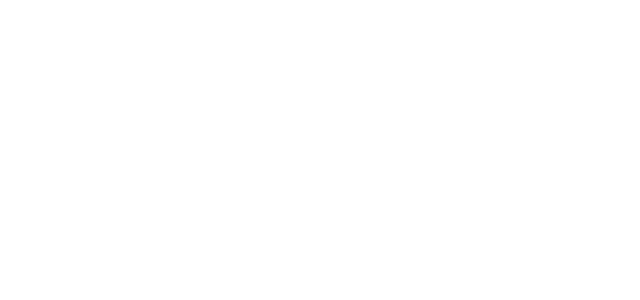
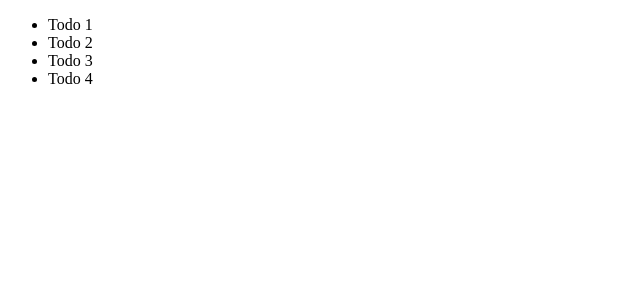
Before and after one commit to Taiwonator/React-Todolist, a React app: page / in a window 1280 px wide. Shown: the top 300 px of the page, without its empty margins (0-640 px from the left). Built offline with nearby package versions, Linux system fonts and the light colour scheme.

Commit message:
Displays todos

```diff
--- a/src/components/App.js
+++ b/src/components/App.js
@@ -1,16 +1,18 @@
 import React, {Component} from 'react';
-
-const x = 2;
+import TodoList from '../components/TodoList';
 
 class App extends Component {
 
     constructor() {
         super();
+        this.state = {
+            todos: ["Todo 1", "Todo 2", "Todo 3", "Todo 4"]
+        }
     }
 
     render() {
             return (
-            <div/>
+            <TodoList todos={this.state.todos}/>
         )
     }
 }
--- /dev/null
+++ b/src/components/TodoList.js
@@ -0,0 +1,24 @@
+import React, {Component} from 'react';
+
+class TodoList extends Component {
+
+    constructor(props) {
+        super(props);
+        console.log(props);
+    }
+
+    listTodos(todo) {
+        return <li key={todo}>{todo}</li>
+    }
+
+    render() {
+        const todos = this.props.todos;
+        const list_todos = todos.map(this.listTodos);
+
+        return (
+        <ul>{list_todos}</ul>
+        )
+    }
+}
+
+export default TodoList;
```
Also changed, not shown: PLAN.txt (added).
